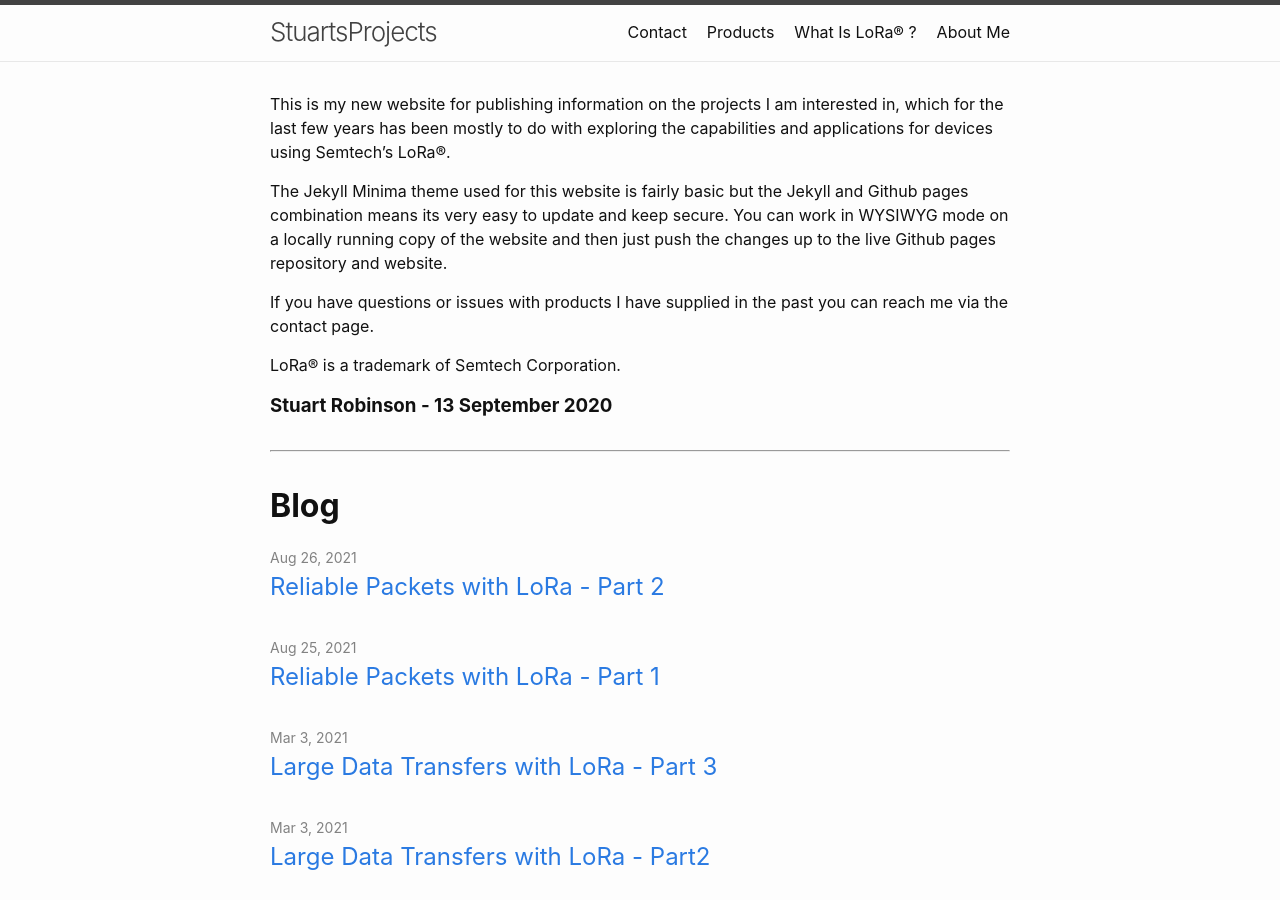
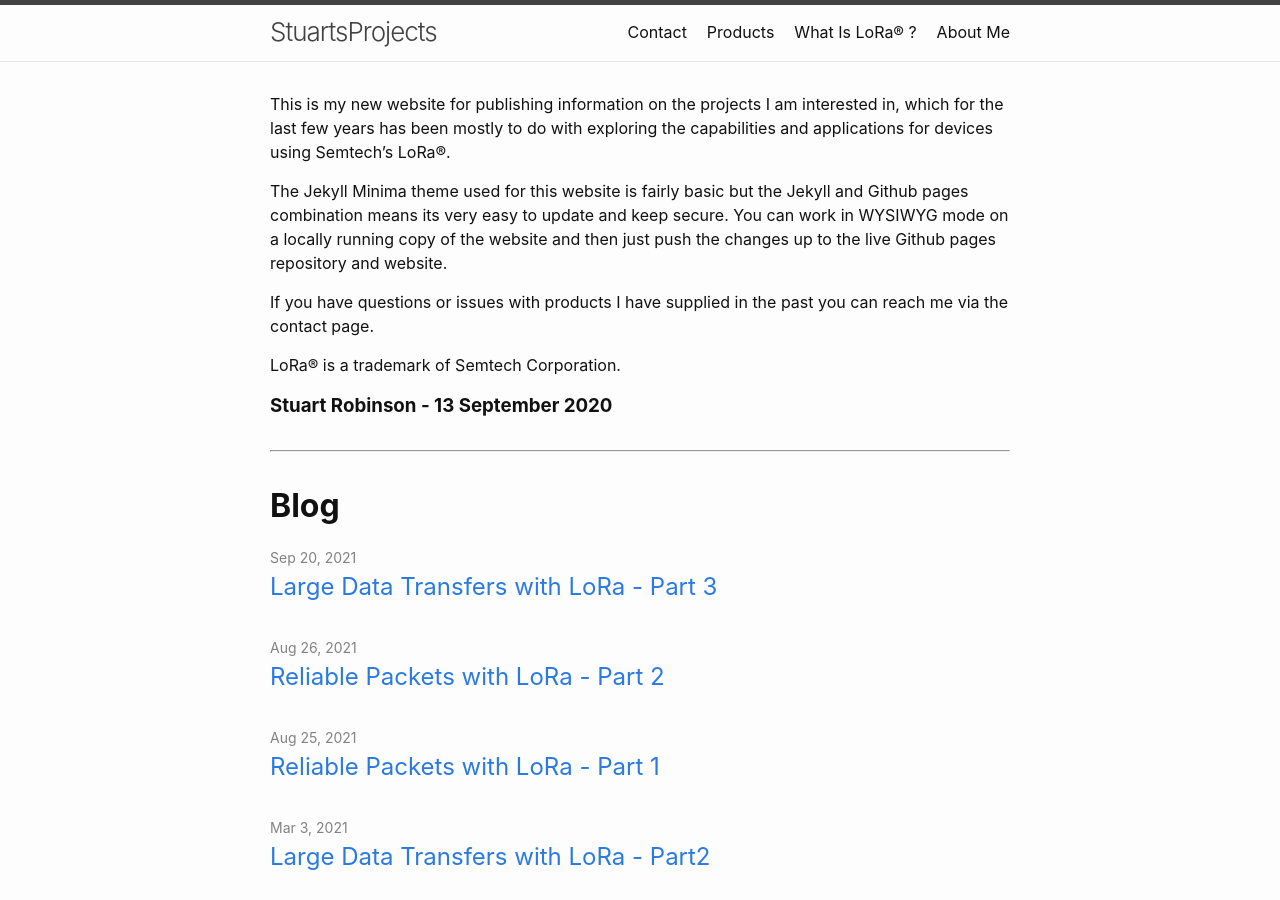
Before and after one commit to StuartsProjects/StuartsProjects.github.io, a Jekyll site: the page built from index.md, in a window 1280 px wide and 900 px high. Built offline with Jekyll 4.4.1, drawn with Linux system fonts in a browser that asks for light colours.

Commit message:
Edit post date

```diff
--- a/_posts/2021-03-03-Large-Data-Transfers-with-LoRa-Part3.md
+++ b/_posts/2021-09-20-Large-Data-Transfers-with-LoRa-Part3.md
@@ -1,6 +1,7 @@
 ---
 layout: post
 title: "Large Data Transfers with LoRa - Part 3"
+date: "2021-09-20"
 ---
 
 As reported in previous posts the core idea of organising the transfer into the send and acknowledge of a sequence of segments was working and I could transfer a file from the SD card of one Arduino to the SD card on another. It was a reliable method of transferring large amounts of data, the transmitter would keep sending each segment of the transfer until a valid acknowledge was received and the transferred data was validated by appending the payload CRC (of the data) and a network ID to the end of the packet.
```
